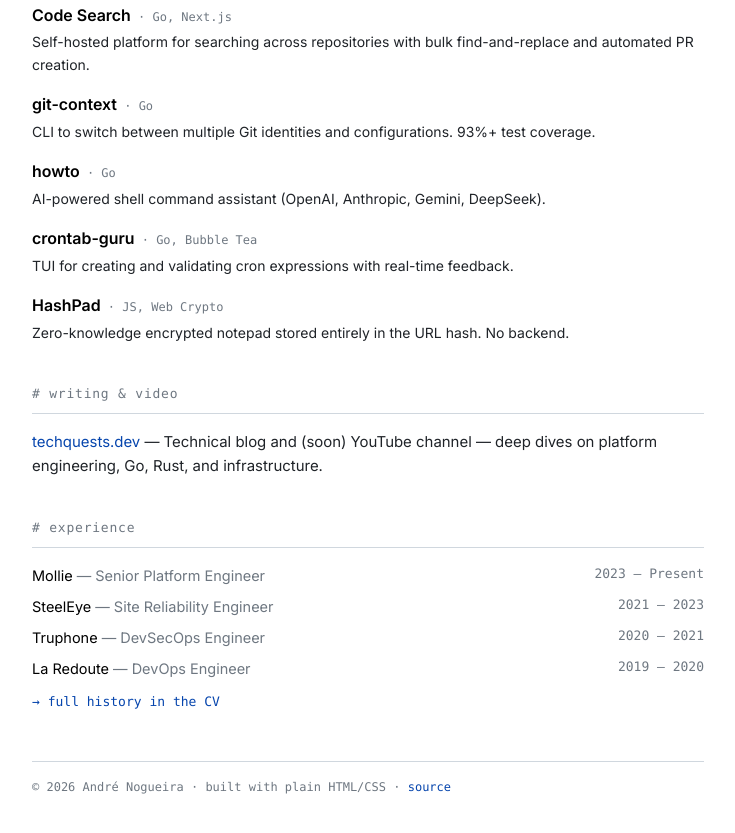
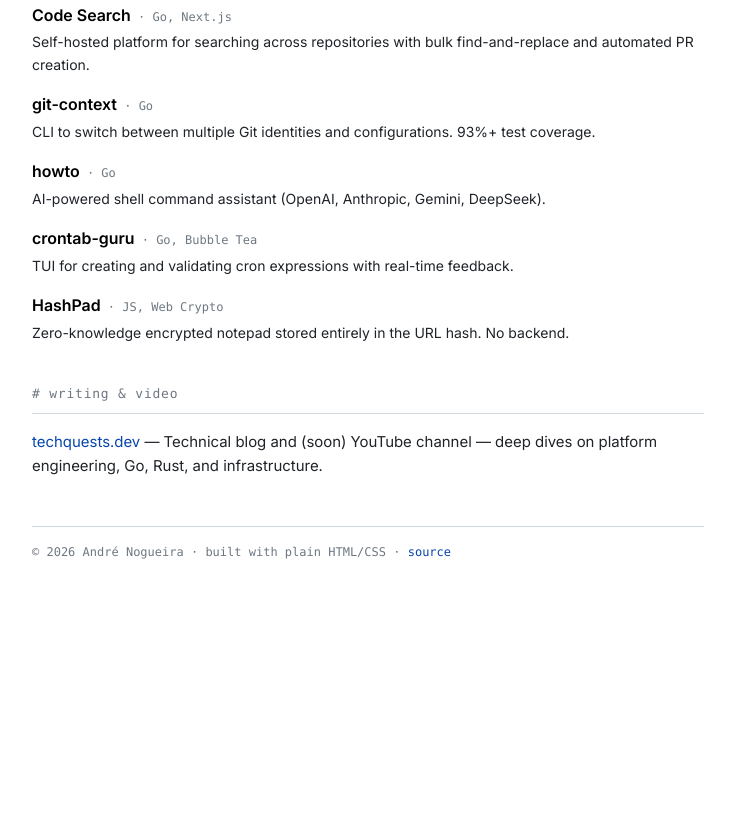
Before and after one commit to aanogueira/cv, a plain HTML site: page site/index.html in a window 1280 px wide. Shown: the part 601-1434 px from the top of the page, without its empty margins (272-1007 px from the left). After the commit the page ends 1227 px from the top, so only its background shows below. Drawn offline with Linux system fonts and the light colour scheme.

Commit message:
feat(site): drop experience section, keep it in the CV only
The site is a hub; full work history lives in the downloadable CV. Remove
the experience section render, its data.json entries, and now-unused CSS.

Signed-off-by: Andre Nogueira <aanogueira@protonmail.com>

```diff
--- a/site/data.json
+++ b/site/data.json
@@ -26,12 +26,6 @@
     "blurb": "Technical blog and (soon) YouTube channel — deep dives on platform engineering, Go, Rust, and infrastructure.",
     "blog": { "label": "techquests.dev", "href": "https://techquests.dev" }
   },
-  "experience": [
-    { "company": "Mollie", "role": "Senior Platform Engineer", "years": "2023 – Present" },
-    { "company": "SteelEye", "role": "Site Reliability Engineer", "years": "2021 – 2023" },
-    { "company": "Truphone", "role": "DevSecOps Engineer", "years": "2020 – 2021" },
-    { "company": "La Redoute", "role": "DevOps Engineer", "years": "2019 – 2020" }
-  ],
   "cvUrl": "https://github.com/aanogueira/cv/releases/latest/download/cv.pdf",
   "cvUrlDark": "https://github.com/aanogueira/cv/releases/latest/download/cv-dark.pdf",
   "sourceUrl": "https://github.com/aanogueira/cv"
--- a/site/main.js
+++ b/site/main.js
@@ -100,20 +100,6 @@ function render(data) {
   wline.appendChild(document.createTextNode(" — " + w.blurb));
   app.appendChild(wline);
 
-  // Experience
-  app.appendChild(section("experience"));
-  data.experience.forEach((e) => {
-    const row = el("div", "exp");
-    const co = text("span", "co", e.company + " ");
-    co.appendChild(text("span", "r", "— " + e.role));
-    row.appendChild(co);
-    row.appendChild(text("span", "yr", e.years));
-    app.appendChild(row);
-  });
-  const cv = el("div", "cv-link");
-  cv.appendChild(cvLink("→ full history in the CV", data));
-  app.appendChild(cv);
-
   // Footer
   const year = new Date().getFullYear();
   const foot = el("div", "foot");
--- a/site/styles.css
+++ b/site/styles.css
@@ -48,8 +48,8 @@ h1 { font-size: 30px; font-weight: 700; margin: 0; color: var(--fg-strong); lett
 .role { color: var(--accent); font-size: 15px; margin-top: 4px; }
 .loc { color: var(--muted); font-family: var(--mono); font-size: 13px; margin-top: 2px; }
 .tag { color: var(--fg); margin-top: 16px; font-size: 15px; }
-.tag a, .cv-link a { color: var(--accent); text-decoration: none; }
-.tag a:hover, .cv-link a:hover { text-decoration: underline; }
+.tag a { color: var(--accent); text-decoration: none; }
+.tag a:hover { text-decoration: underline; }
 
 .links { display: flex; flex-wrap: wrap; gap: 10px 18px; margin-top: 20px; font-family: var(--mono); font-size: 13.5px; }
 .links a { color: var(--accent); text-decoration: none; }
@@ -65,12 +65,6 @@ h1 { font-size: 30px; font-weight: 700; margin: 0; color: var(--fg-strong); lett
 .project .stack { color: var(--muted); font-family: var(--mono); font-size: 12px; }
 .project .desc { color: var(--fg); font-size: 14px; margin-top: 3px; }
 
-.exp { display: flex; justify-content: space-between; gap: 12px; font-size: 14.5px; margin: 8px 0; }
-.exp .co { color: var(--fg-strong); }
-.exp .co .r { color: var(--muted); }
-.exp .yr { color: var(--muted); font-family: var(--mono); font-size: 13px; white-space: nowrap; }
-.cv-link { font-size: 13px; margin-top: 12px; font-family: var(--mono); }
-
 .foot { margin-top: 48px; border-top: 1px solid var(--rule); padding-top: 16px;
   color: var(--muted); font-family: var(--mono); font-size: 12px; }
 .foot a { color: var(--accent); text-decoration: none; }
@@ -78,5 +72,4 @@ h1 { font-size: 30px; font-weight: 700; margin: 0; color: var(--fg-strong); lett
 @media (max-width: 480px) {
   .wrap { padding: 32px 18px 48px; }
   h1 { font-size: 25px; }
-  .exp { flex-direction: column; gap: 0; }
 }
```
